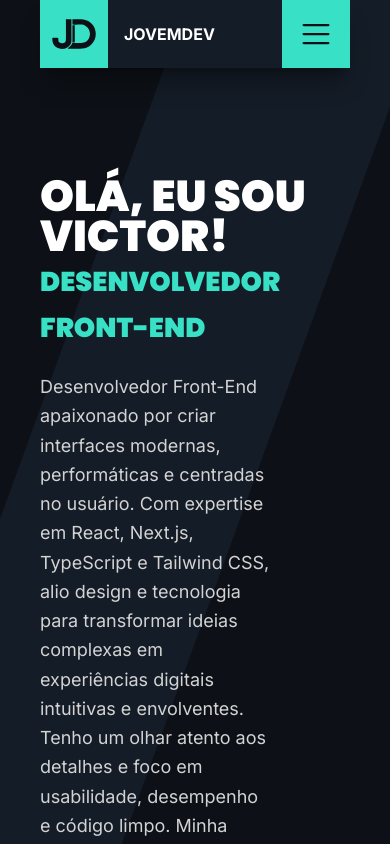
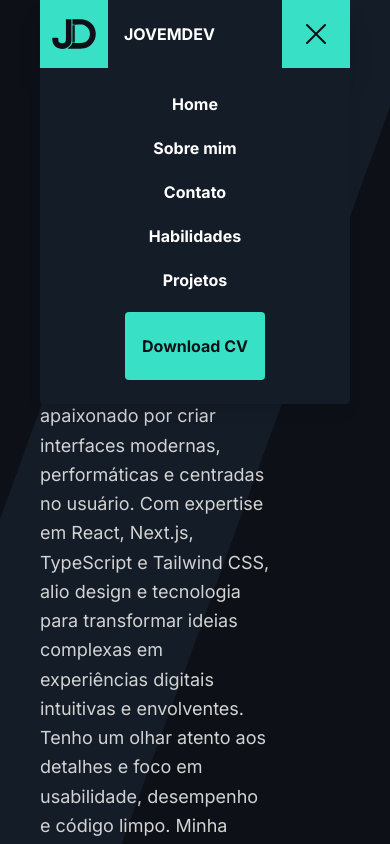
Before and after one commit to VictorPFe/PortfolioJovemDev, a Next.js app: page / in a window 390 px wide. Both pictures are taken after a click on the button 316 px from the left and 34 px from the top of the page. Shown: the top 844 px of the page. Built offline with nearby package versions, Linux system fonts and the light colour scheme.

Commit message:
Atualização na Navbar - Menu Mobile funcionando

```diff
--- a/src/_components/Navbar.tsx
+++ b/src/_components/Navbar.tsx
@@ -1,12 +1,18 @@
+"use client";
+
+import { useState } from "react";
 import Image from "next/image";
 import JD from "../../public/logo/JD.svg";
-import { List } from "@phosphor-icons/react/dist/ssr";
+import { List, X } from "@phosphor-icons/react/dist/ssr";
 import Link from "next/link";
 
 export function Navbar() {
+  const [menuOpen, setMenuOpen] = useState(false);
+
   return (
     <header className="w-full fixed top-0 z-11">
-      <div className="bg-[#141C27] flex justify-between items-center  mr-10 ml-10 md:mr-20 md:ml-20 lg:mr-50 lg:ml-50 shadow-xl/30">
+      <div className="bg-[#141C27] flex justify-between items-center  mx-10 md:mx-20 lg:mx-50 shadow-xl/30">
+        {/* LOGO */}
         <div className="flex items-center">
           <nav className="bg-[#38E1C6] h-17 w-17 flex justify-center items-center">
             <a href="#">
@@ -21,30 +27,125 @@ export function Navbar() {
             JOVEMDEV
           </p>
         </div>
+
+        {/* LINKS - VISÍVEL APENAS EM TELAS GRANDES */}
         <nav className="text-white font-[family-name:var(--interSans)] font-bold xl:flex hidden">
+          <ul className="flex gap-7">
+            <li>
+              <Link href="#" className="hover:text-[#38E1C6]">
+                Home
+              </Link>
+            </li>
+            <li>
+              <Link href="#sobremim" className="hover:text-[#38E1C6]">
+                Sobre mim
+              </Link>
+            </li>
+            <li>
+              <Link href="#contatos" className="hover:text-[#38E1C6]">
+                Contatos
+              </Link>
+            </li>
+            <li>
+              <Link href="#habilidades" className="hover:text-[#38E1C6]">
+                Habilidades
+              </Link>
+            </li>
+            <li>
+              <Link href="#projetos" className="hover:text-[#38E1C6]">
+                Projetos
+              </Link>
+            </li>
+          </ul>
+        </nav>
 
-            <ul className="flex gap-7">
-              <li><Link href="#" className="hover:text-[#38E1C6]">Home</Link></li>
-              <li><Link href="#sobremim" className="hover:text-[#38E1C6]">Sobre mim</Link></li>
-              <li><Link href="#contatos" className="hover:text-[#38E1C6]">Contatos</Link></li>
-              <li><Link href="#habilidades" className="hover:text-[#38E1C6]">Habilidades</Link></li>
-              <li><Link href="#projetos" className="hover:text-[#38E1C6]">Projetos</Link></li>
-            </ul>
-
-        </nav>
+        {/* BOTÕES (CV + MENU) */}
         <div>
-
-          <a href="/Curriculo/Curriculo-VictorPessoa.pdf" download="Curriculo-Victor-Pessoa" className="xl:flex hidden">
+          <a
+            href="/Curriculo/Curriculo-VictorPessoa.pdf"
+            download="Curriculo-Victor-Pessoa"
+            className="xl:flex hidden"
+          >
             <button className="font-bold text-[#0D1117] hover:text-white transition-[0.3s] hover:bg-[#0D1117] bg-[#38E1C6] h-17 w-35 flex justify-center items-center cursor-pointer">
               Download CV
             </button>
           </a>
 
-          <button className="bg-[#38E1C6] h-17 w-17 flex justify-center items-center cursor-pointer xl:hidden">
-            <List className="text-[#0D1117] h-9 w-9" />
+          {/* BOTÃO MENU MOBILE */}
+
+          <button
+            onClick={() => setMenuOpen(!menuOpen)}
+            className="bg-[#38E1C6] h-17 w-17 flex justify-center items-center cursor-pointer xl:hidden"
+          >
+            {menuOpen ? (
+              <X className="text-[#0D1117] h-8 w-8" />
+            ) : (
+              <List className="text-[#0D1117] h-8 w-8" />
+            )}
           </button>
         </div>
       </div>
+
+      {/* MENU MOBILE */}
+      {menuOpen && (
+        <div className="rounded-b-sm xl:hidden bg-[#141C27] font-[family-name:var(--interSans)] text-white font-bold flex flex-col items-center py-6 space-y-5 shadow-lg mx-10 md:mx-20 lg:mx-50 ">
+          <Link
+            rel="stylesheet"
+            href="#"
+            onClick={() => setMenuOpen(false)}
+            className="hover:text-[#38E1C6]"
+          >
+            Home
+          </Link>
+          <Link
+            rel="stylesheet"
+            href="#sobremim"
+            onClick={() => setMenuOpen(false)}
+            className="hover:text-[#38E1C6]"
+          >
+            Sobre mim
+          </Link>
+          <Link
+            rel="stylesheet"
+            href="#contatos"
+            onClick={() => setMenuOpen(false)}
+            className="hover:text-[#38E1C6]"
+          >
+            Contato
+          </Link>
+          <Link
+            rel="stylesheet"
+            href="#habilidades"
+            onClick={() => setMenuOpen(false)}
+            className="hover:text-[#38E1C6]"
+          >
+            Habilidades
+          </Link>
+          <Link
+            rel="stylesheet"
+            href="#projetos"
+            onClick={() => setMenuOpen(false)}
+            className="hover:text-[#38E1C6]"
+          >
+            Projetos
+          </Link>
+           <a
+            href="/Curriculo/Curriculo-VictorPessoa.pdf"
+            download="Curriculo-Victor-Pessoa"
+            className=""
+          >
+            <button className="rounded font-bold text-[#0D1117] hover:text-white transition-[0.3s] hover:bg-[#0D1117] bg-[#38E1C6] h-17 w-35 flex justify-center items-center cursor-pointer">
+              Download CV
+            </button>
+          </a>
+        </div>
+      )}
     </header>
   );
 }
+
+{
+  /* <button className="bg-[#38E1C6] h-17 w-17 flex justify-center items-center cursor-pointer xl:hidden">
+  <List className="text-[#0D1117] h-9 w-9" />
+</button> */
+}
```
